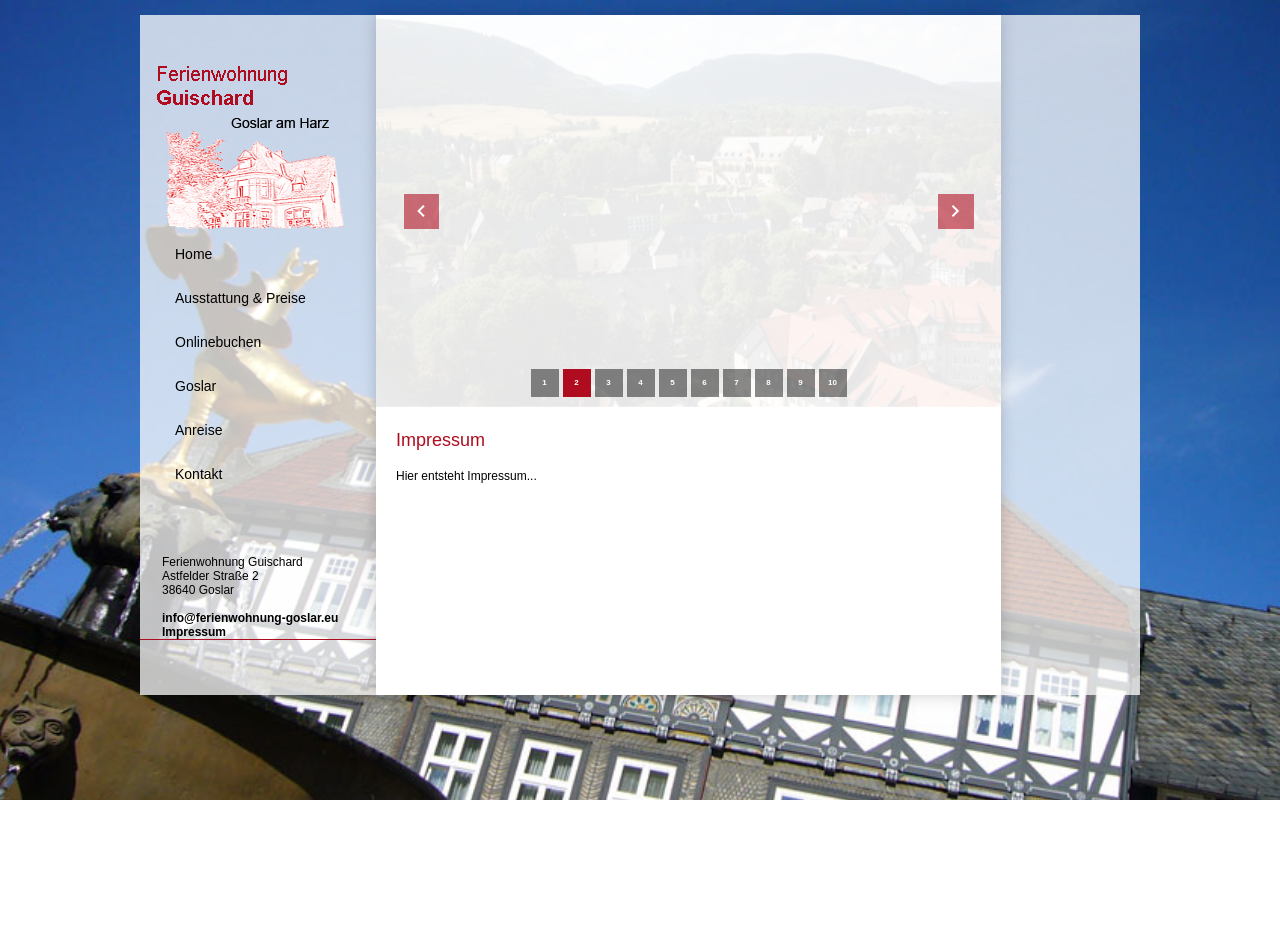
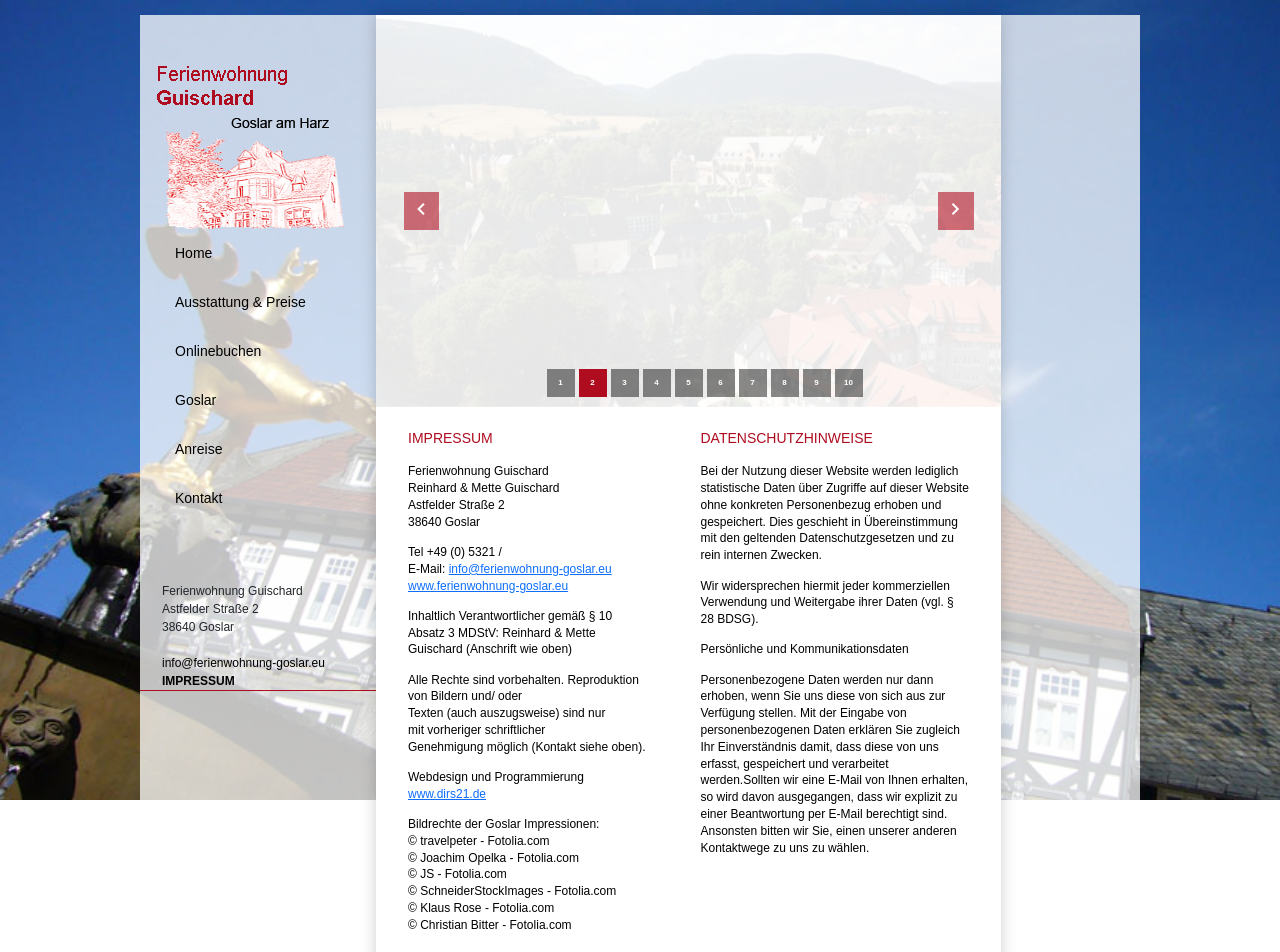
Before and after one commit to TO-HAlawad/goslar-static-html, a Vue app: page /impressum in a window 1280 px wide. Shown: the top 952 px of the page. Before the commit the page ends 800 px from the top, so only its background shows below. Built offline with nearby package versions, Linux system fonts and the light colour scheme.

Commit message:
impressum inhalt hinzufügen

```diff
--- a/index.html
+++ b/index.html
@@ -5,10 +5,12 @@
     <link rel="icon" href="/favicon.ico" />
     <meta name="viewport" content="width=device-width, initial-scale=1.0" />
 	<link rel="stylesheet" href="https://fonts.googleapis.com/css2?family=Material+Symbols+Outlined:opsz,wght,FILL,GRAD@20..48,100..700,0..1,-50..200" />
+	<link href="https://cdn.jsdelivr.net/npm/bootstrap@5.0.2/dist/css/bootstrap.min.css" rel="stylesheet" integrity="sha384-EVSTQN3/azprG1Anm3QDgpJLIm9Nao0Yz1ztcQTwFspd3yD65VohhpuuCOmLASjC" crossorigin="anonymous">
 	<title>Ferienwohnung Guischard in Goslar am Harz</title>
   </head>
   <body>
     <div id="app"></div>
     <script type="module" src="/src/main.js"></script>
+	<script src="https://cdn.jsdelivr.net/npm/bootstrap@5.0.2/dist/js/bootstrap.bundle.min.js" integrity="sha384-MrcW6ZMFYlzcLA8Nl+NtUVF0sA7MsXsP1UyJoMp4YLEuNSfAP+JcXn/tWtIaxVXM" crossorigin="anonymous"></script>
   </body>
 </html>
--- a/src/components/app/footer.vue
+++ b/src/components/app/footer.vue
@@ -7,9 +7,9 @@
         38640 Goslar
       </div>
       <br/>
-      <a href="mailto:info@ferienwohnung-goslar.eu">info@ferienwohnung-goslar.eu</a>
+      <a href="mailto:info@ferienwohnung-goslar.eu" style="font-weight:400;">info@ferienwohnung-goslar.eu</a>
       <br/>
-      <RouterLink class="menu-item" to="/impressum">Impressum</RouterLink>
+      <RouterLink class="menu-item" to="/impressum" style="text-transform:uppercase; font-weight:700;">Impressum</RouterLink>
     </div>
   </div>
 </template>
--- a/src/components/style/main.less
+++ b/src/components/style/main.less
@@ -12,7 +12,7 @@ body {
   display: flex;
   justify-content: center;
   align-content: center;
-  width: 70%;
+  width: 100%;
   margin: 0 auto;
 }
 
@@ -153,11 +153,7 @@ body {
   }
 
   .material-symbols-outlined {
-	font-variation-settings:
-		'FILL' 1,
-		'wght' 400,
-		'GRAD' 0,
-		'opsz' 48
+    font-variation-settings: "FILL" 1, "wght" 400, "GRAD" 0, "opsz" 48;
   }
 
   .group-item {
@@ -183,7 +179,6 @@ body {
     flex-direction: column;
   }
   //NavBar Mobile End
-
 }
 
 @media screen and (max-width: 830px) {
--- a/src/views/Anreise.vue
+++ b/src/views/Anreise.vue
@@ -47,7 +47,7 @@ export default {
 
 .content {
 	margin: 2% 0;
-	padding: 0 20px 35px 20px;
+	padding: 0 20px 25%;
 	width: 100%;
 
 	&--title h1 {
--- a/src/views/Goslar.vue
+++ b/src/views/Goslar.vue
@@ -46,7 +46,7 @@ export default {
 
 .content {
 	margin: 2% 0;
-  padding: 0 20px 35px 20px;
+  padding: 0 20px 25%;
 	width: 100%;
 
 	&--title h1 {
--- a/src/views/Impressum.vue
+++ b/src/views/Impressum.vue
@@ -2,22 +2,87 @@
   <div class="content-page">
     <slider></slider>
     <div class="content">
+      <div class="content--main-content">
+        <div class="container">
+          <div class="row">
+            <div class="col-md-6">
+              <div class="content--title">IMPRESSUM</div>
 
-			<div class="content--title">
-				<h1>
-					<span>Impressum</span>
-				</h1>
+              <div class="content--part">
+                <p>Ferienwohnung Guischard</p>
+                <p>Reinhard & Mette Guischard</p>
+                <p>Astfelder Straße 2</p>
+                <p>38640 Goslar</p>
+              </div>
+              <div class="content--part">
+                <p>Tel +49 (0) 5321 /</p>
+                <p>E-Mail: <a href="mailto:info@ferienwohnung-goslar.eu">info@ferienwohnung-goslar.eu</a></p>
+                <p><a href="/">www.ferienwohnung-goslar.eu</a></p>
+              </div>
+              <div class="content--part">
+                <p>Inhaltlich Verantwortlicher gemäß § 10</p>
+                <p>Absatz 3 MDStV: Reinhard & Mette</p>
+                <p>Guischard (Anschrift wie oben)</p>
+              </div>
+              <div class="content--part">
+                <p>Alle Rechte sind vorbehalten. Reproduktion</p>
+                <p>von Bildern und/ oder</p>
+                <p>Texten (auch auszugsweise) sind nur</p>
+                <p>mit vorheriger schriftlicher</p>
+                <p>Genehmigung möglich (Kontakt siehe oben).</p>
+              </div>
+              <div class="content--part">
+                <p>Webdesign und Programmierung</p>
+                <p>
+                  <a href="https://www.dirs21.de" target="_blank"
+                    >www.dirs21.de</a
+                  >
+                </p>
+              </div>
+              <div class="content--part">
+				<p>Bildrechte der Goslar Impressionen:</p>
+				<p>© travelpeter - Fotolia.com</p>
+				<p>© Joachim Opelka - Fotolia.com</p>
+				<p>© JS - Fotolia.com</p>
+				<p>© SchneiderStockImages - Fotolia.com</p>
+				<p>© Klaus Rose - Fotolia.com</p>
+				<p>© Christian Bitter - Fotolia.com</p>
+              </div>
+            </div>
+            <div class="col-md-6">
+              <div class="content--title">DATENSCHUTZHINWEISE</div>
+
+              <div class="content--part">
+                Bei der Nutzung dieser Website werden lediglich statistische
+                Daten über Zugriffe auf dieser Website ohne konkreten
+                Personenbezug erhoben und gespeichert. Dies geschieht in
+                Übereinstimmung mit den geltenden Datenschutzgesetzen und zu
+                rein internen Zwecken.
+              </div>
+              <div class="content--part">
+                Wir widersprechen hiermit jeder kommerziellen Verwendung und
+                Weitergabe ihrer Daten (vgl. § 28 BDSG).
+              </div>
+              <div class="content--part">
+                Persönliche und Kommunikationsdaten
+              </div>
+              <div class="content--part">
+                Personenbezogene Daten werden nur dann erhoben, wenn Sie uns
+                diese von sich aus zur Verfügung stellen. Mit der Eingabe von
+                personenbezogenen Daten erklären Sie zugleich Ihr Einverständnis
+                damit, dass diese von uns erfasst, gespeichert und verarbeitet
+                werden.Sollten wir eine E-Mail von Ihnen erhalten, so wird davon
+                ausgegangen, dass wir explizit zu einer Beantwortung per E-Mail
+                berechtigt sind. Ansonsten bitten wir Sie, einen unserer anderen
+                Kontaktwege zu uns zu wählen.
+              </div>
+            </div>
+          </div>
+        </div>
+      </div>
+    </div>
   </div>
 
-			<div class="content--main-content">
-				<article>
-					<p>Hier entsteht Impressum...</p>
-				</article>
-			</div>
-
-		</div>
-
-	</div>
   <div class="bg-container"></div>
 </template>
 
@@ -46,13 +111,13 @@ export default {
 
 .content {
   margin: 2% 0;
-  padding: 0 20px 35px 20px;
+  padding: 0 20px 25%;
   width: 100%;
 
-	&--title h1 {
+  &--title {
     margin: 10px 50px 17px 0;
     font-family: Arial;
-		font-size: 18px;
+    font-size: 14px;
     color: #af0c1f !important;
     font-weight: 400;
   }
@@ -63,6 +128,15 @@ export default {
     font-family: Arial, Helvetica, sans-serif !important;
     font-size: 12px;
     line-height: 1.4em;
+    display: flex;
+    gap: 10%;
+  }
+
+  &--part {
+    margin: 5% 0;
+  }
+  &--part p {
+    margin: 0 !important;
   }
 }
 </style>
--- a/src/views/Kontakt.vue
+++ b/src/views/Kontakt.vue
@@ -21,6 +21,7 @@
 					<p class="main-content--address main-content--address--mail">
 						<a href="mailto:info@ferienwohnung-goslar.eu">info@ferienwohnung-goslar.eu</a>
 						<a href="/">www.ferienwohnung-goslar.eu</a>
+						<router-link to="/impressum" style="text-transform:uppercase; font-weight:700;" class="hide">impressum</router-link>
 					</p>
 				</div>
 
@@ -101,7 +102,7 @@ export default {
 
 .content {
 	margin: 2% 0;
-  padding: 0 20px 35px 20px;
+  padding: 0 20px 25%;
 	width: 100%;
 
 	&--title h1 {
@@ -189,4 +190,14 @@ textarea {
 	background-color: rgba(175, 12, 31, .80);
 	transform: scale(0.9)
 }
+
+	.hide {
+		display: none;
+	}
+
+@media screen and (max-width:1024px) {
+	.hide {
+		display: block;
+	}
+}
 </style>
--- a/src/views/ausstattung-preise.vue
+++ b/src/views/ausstattung-preise.vue
@@ -44,7 +44,7 @@ export default {
 
 .content {
 	margin: 2% 0;
-  padding: 0 20px 35px 20px;
+  padding: 0 20px 25%;
 	width: 100%;
 
 	&--title h1 {
--- a/src/views/home.vue
+++ b/src/views/home.vue
@@ -44,7 +44,7 @@ export default {
 
 .content {
 	margin: 2% 0;
-  padding: 0 20px 35px 20px;
+  padding:0 20px 25%;
 	width: 100%;
 
 	&--title h1 {
--- a/src/views/online-buchen.vue
+++ b/src/views/online-buchen.vue
@@ -42,7 +42,7 @@
 
 .content {
 	margin: 2% 0;
-  padding: 0 20px 35px 20px;
+  padding: 0 20px 25%;
 	width: 100%;
 
 	&--title h1 {
```
Lines whose indentation alone changed are shown as unchanged.
